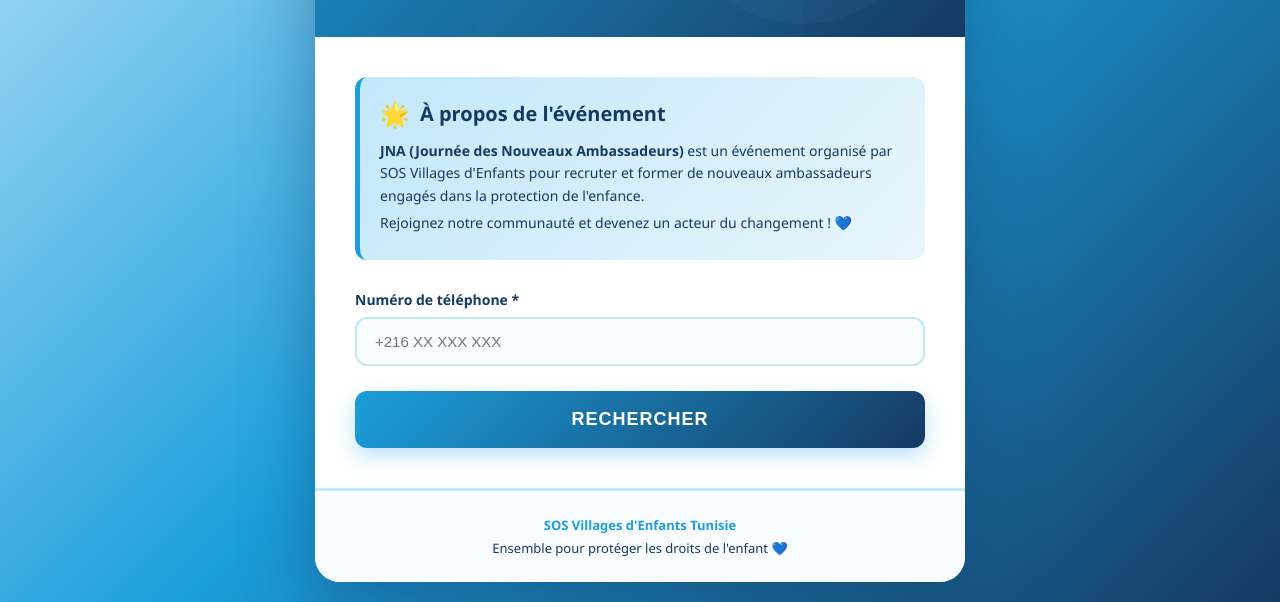
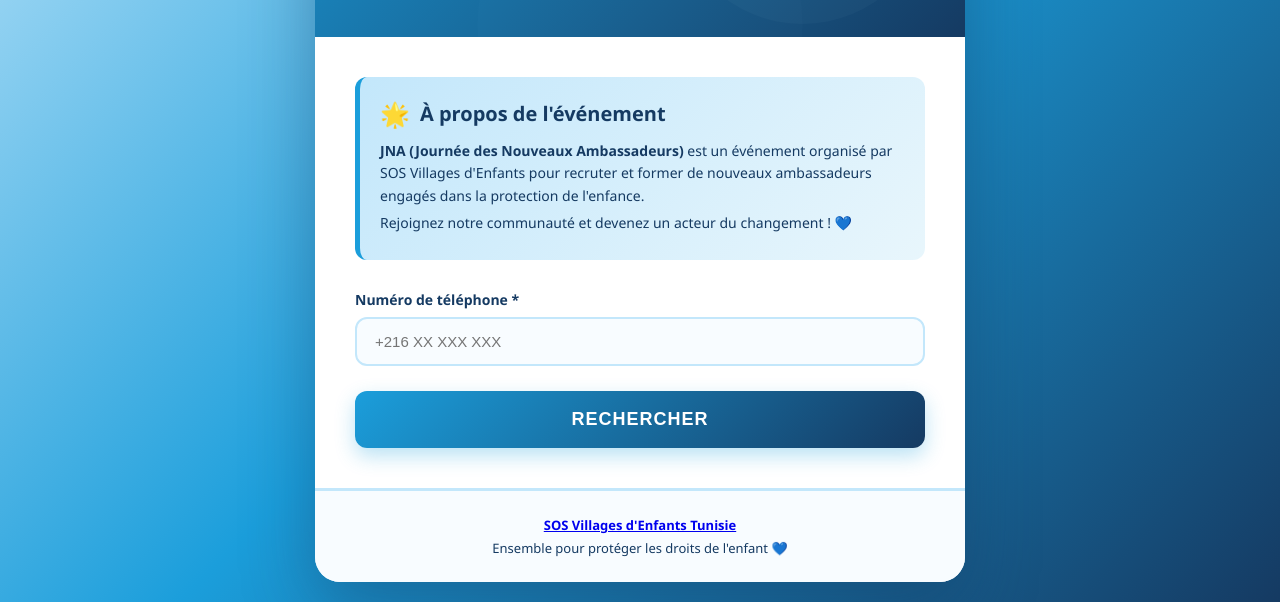
Before and after one commit to ghaylen1/jna-registration, a website: page index.html in a window 1280 px wide. Shown: the part 321-923 px from the top of the page. Drawn offline with Linux system fonts and the light colour scheme.

Commit message:
Update index.html

```diff
--- a/index.html
+++ b/index.html
@@ -6,6 +6,10 @@
     <title>Inscription JNA - SOS Villages d'Enfants</title>
     <link rel="stylesheet" href="style.css">
     <script src="script.js" defer></script>
+
+    <!-- Favicon -->
+    <link rel="icon" type="image/png" href="IMG_1289.png">
+    <link rel="shortcut icon" type="image/png" href="IMG_1289.png">
 
 </head>
 <body>
@@ -49,7 +53,7 @@
         </div>
 
         <div class="footer">
-            <p><strong>SOS Villages d'Enfants Tunisie</strong></p>
+            <p><strong><a href="https://sosve.tn" target="_blank" rel="noopener noreferrer">SOS Villages d'Enfants Tunisie</a></strong></p>
             <p>Ensemble pour protéger les droits de l'enfant 💙</p>
         </div>
     </div>
```
